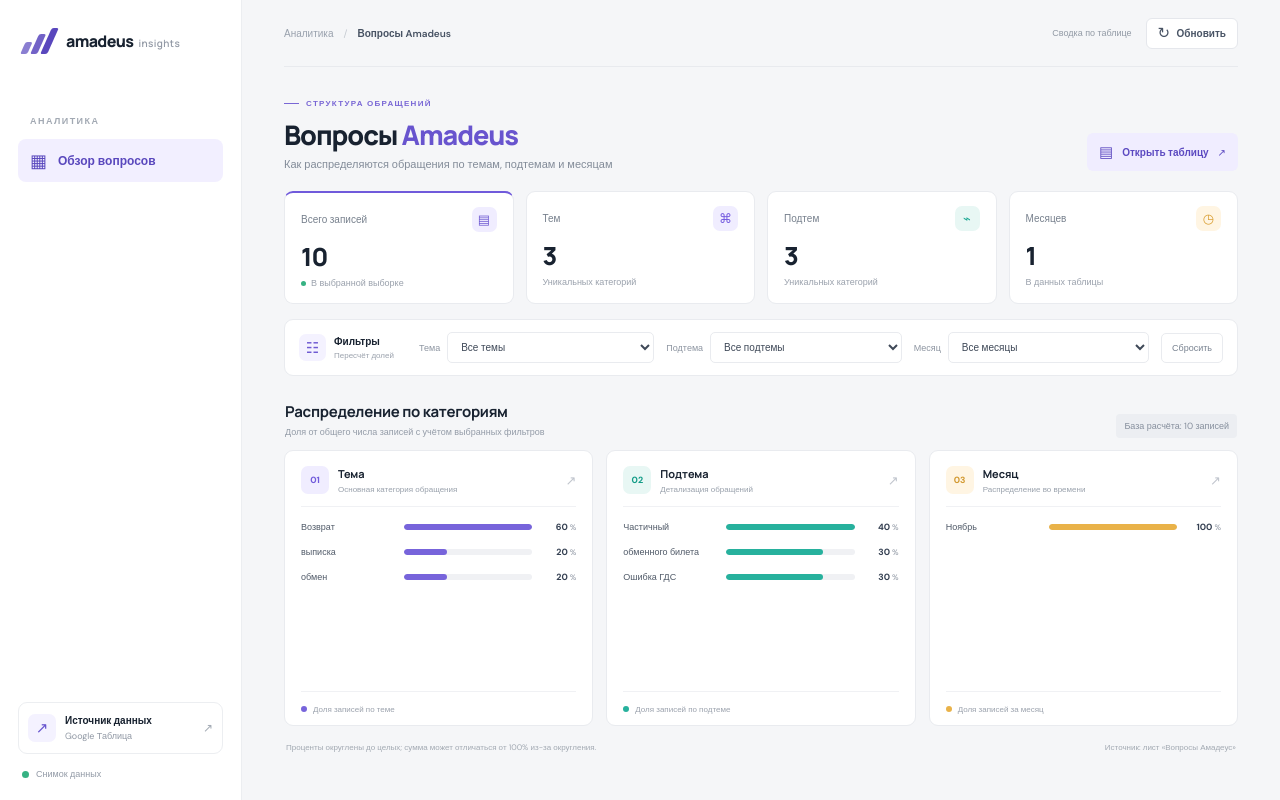
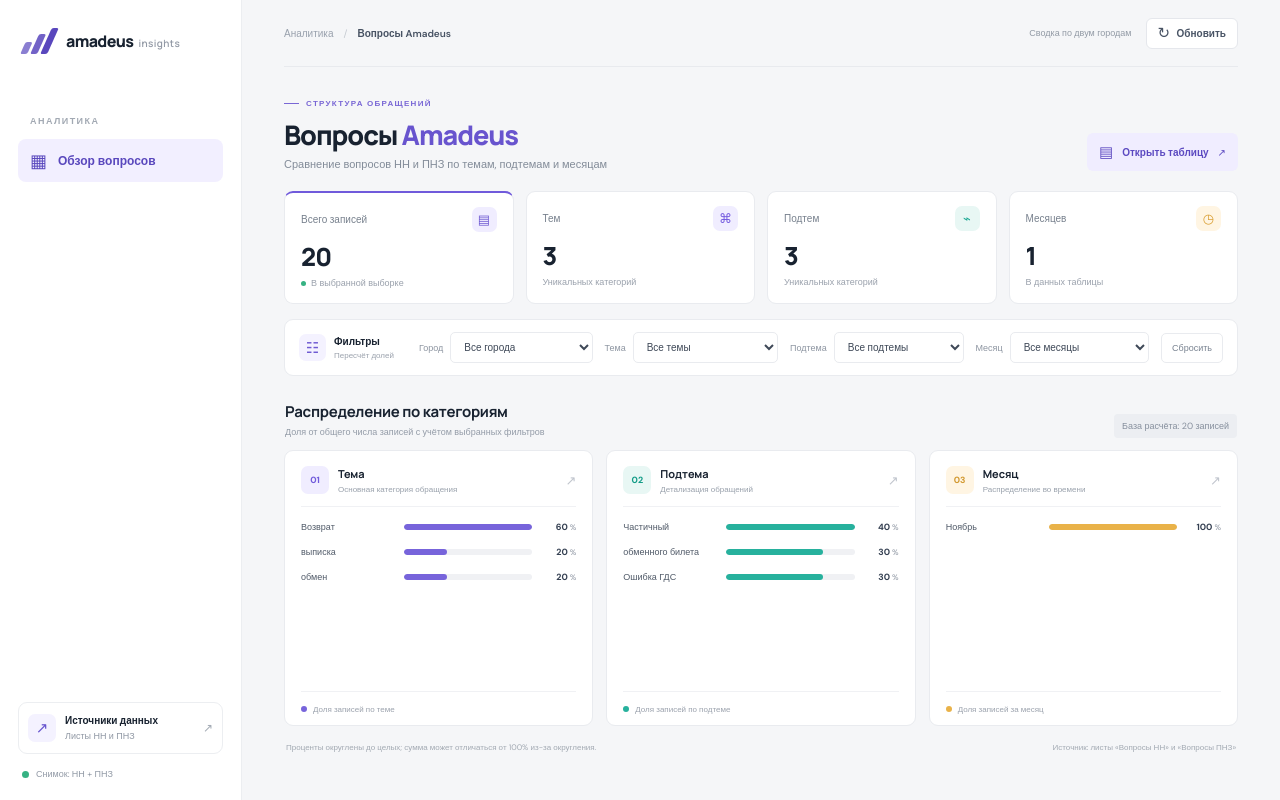
Before and after one commit to liskovickirill-stack/AMADEUS, a plain HTML site: page index.html in a window 1280 px wide. Drawn offline with Linux system fonts and the light colour scheme.

Commit message:
Add files via upload

```diff
--- a/app.js
+++ b/app.js
@@ -1,6 +1,10 @@
 (() => {
-  const CSV_URL = 'https://docs.google.com/spreadsheets/d/1IMoO0p0F0ofnoofchjTbh2s6Oq_qEfliDnTAG7Nuxrc/export?format=csv&gid=0';
-  const SOURCE_URL = 'https://docs.google.com/spreadsheets/d/1IMoO0p0F0ofnoofchjTbh2s6Oq_qEfliDnTAG7Nuxrc/edit?gid=0#gid=0';
+  const SHEETS_URL = 'https://docs.google.com/spreadsheets/d/1IMoO0p0F0ofnoofchjTbh2s6Oq_qEfliDnTAG7Nuxrc';
+  const DATA_SOURCES = [
+    { city: 'НН', gid: '0' },
+    { city: 'ПНЗ', gid: '1635761934' }
+  ];
+  const CITY_NAMES = { 'НН': 'НН · Нижний Новгород', 'ПНЗ': 'ПНЗ · Пенза' };
   // Снимок листа нужен для мгновенного показа и на случай недоступности Google Sheets.
   const fallbackCsv = `Ссылка на чат,Вопрос,Решение,Тема,Подтема,Месяц
 тест,,,Возврат,Ошибка ГДС,Ноябрь
@@ -14,7 +18,7 @@
 тест,,,Возврат,Частичный,Ноябрь
 тест,,,выписка,Ошибка ГДС,Ноябрь`;
   const $ = (selector) => document.querySelector(selector);
-  const selectors = { topic: $('#filter-topic'), subtopic: $('#filter-subtopic'), month: $('#filter-month') };
+  const selectors = { city: $('#filter-city'), topic: $('#filter-topic'), subtopic: $('#filter-subtopic'), month: $('#filter-month') };
   let records = [];
   let toastTimer;
 
@@ -37,7 +41,7 @@
     return rows;
   }
 
-  function readRecords(csv) {
+  function readRecords(csv, city) {
     const rows = parseCsv(csv).filter(row => row.some(cell => cell.trim()));
     if (rows.length < 2) return [];
     const headers = rows[0].map(value => value.trim().toLocaleLowerCase('ru'));
@@ -47,7 +51,8 @@
     return rows.slice(1).map(row => ({
       topic: (row[topicIndex] || '').trim(),
       subtopic: (row[subtopicIndex] || '').trim(),
-      month: (row[monthIndex] || '').trim()
+      month: (row[monthIndex] || '').trim(),
+      city
     })).filter(record => record.topic || record.subtopic || record.month);
   }
 
@@ -57,24 +62,26 @@
     list.forEach(record => { if (record[key]) found.set(normalized(record[key]), record[key]); });
     return [...found.values()].sort((a, b) => a.localeCompare(b, 'ru'));
   }
-  function fillSelect(select, label, values, preserve = true) {
+  function fillSelect(select, label, values, preserve = true, formatLabel = value => value) {
     const previous = preserve ? select.value : '';
     select.replaceChildren(new Option(label, ''));
-    values.forEach(value => select.add(new Option(value, value)));
+    values.forEach(value => select.add(new Option(formatLabel(value), value)));
     select.value = values.find(value => normalized(value) === normalized(previous)) || '';
   }
   function updateFilterOptions() {
-    const topic = selectors.topic.value, subtopic = selectors.subtopic.value, month = selectors.month.value;
-    const topicRows = records.filter(row => (!subtopic || normalized(row.subtopic) === normalized(subtopic)) && (!month || normalized(row.month) === normalized(month)));
-    const subtopicRows = records.filter(row => (!topic || normalized(row.topic) === normalized(topic)) && (!month || normalized(row.month) === normalized(month)));
-    const monthRows = records.filter(row => (!topic || normalized(row.topic) === normalized(topic)) && (!subtopic || normalized(row.subtopic) === normalized(subtopic)));
+    const city = selectors.city.value, topic = selectors.topic.value, subtopic = selectors.subtopic.value, month = selectors.month.value;
+    const cityRows = records.filter(row => (!topic || normalized(row.topic) === normalized(topic)) && (!subtopic || normalized(row.subtopic) === normalized(subtopic)) && (!month || normalized(row.month) === normalized(month)));
+    const topicRows = records.filter(row => (!city || row.city === city) && (!subtopic || normalized(row.subtopic) === normalized(subtopic)) && (!month || normalized(row.month) === normalized(month)));
+    const subtopicRows = records.filter(row => (!city || row.city === city) && (!topic || normalized(row.topic) === normalized(topic)) && (!month || normalized(row.month) === normalized(month)));
+    const monthRows = records.filter(row => (!city || row.city === city) && (!topic || normalized(row.topic) === normalized(topic)) && (!subtopic || normalized(row.subtopic) === normalized(subtopic)));
+    fillSelect(selectors.city, 'Все города', distinctValues('city', cityRows), true, city => CITY_NAMES[city] || city);
     fillSelect(selectors.topic, 'Все темы', distinctValues('topic', topicRows));
     fillSelect(selectors.subtopic, 'Все подтемы', distinctValues('subtopic', subtopicRows));
     fillSelect(selectors.month, 'Все месяцы', distinctValues('month', monthRows));
   }
   function selectedRecords() {
-    const topic = normalized(selectors.topic.value), subtopic = normalized(selectors.subtopic.value), month = normalized(selectors.month.value);
-    return records.filter(row => (!topic || normalized(row.topic) === topic) && (!subtopic || normalized(row.subtopic) === subtopic) && (!month || normalized(row.month) === month));
+    const city = selectors.city.value, topic = normalized(selectors.topic.value), subtopic = normalized(selectors.subtopic.value), month = normalized(selectors.month.value);
+    return records.filter(row => (!city || row.city === city) && (!topic || normalized(row.topic) === topic) && (!subtopic || normalized(row.subtopic) === subtopic) && (!month || normalized(row.month) === month));
   }
   function renderChart(key, containerId, className) {
     const container = $(containerId), list = selectedRecords(), counts = new Map();
@@ -123,22 +130,23 @@
     const toast = $('#toast'); toast.textContent = message; toast.classList.add('show');
     clearTimeout(toastTimer); toastTimer = setTimeout(() => toast.classList.remove('show'), 3500);
   }
-  function setData(csv, live) {
-    records = readRecords(csv);
-    Object.values(selectors).forEach(select => fillSelect(select, select === selectors.topic ? 'Все темы' : select === selectors.subtopic ? 'Все подтемы' : 'Все месяцы', distinctValues(select === selectors.topic ? 'topic' : select === selectors.subtopic ? 'subtopic' : 'month'), false));
+  function setData(datasets, live) {
+    records = datasets.flatMap(({ city, csv }) => readRecords(csv, city));
     updateFilterOptions(); render();
-    $('#sync-status').textContent = live ? 'Синхронизировано' : 'Снимок данных';
-    $('#updated-at').textContent = live ? `Обновлено ${new Intl.DateTimeFormat('ru-RU', { hour: '2-digit', minute: '2-digit' }).format(new Date())}` : 'Сводка по таблице';
+    $('#sync-status').textContent = live ? 'Синхронизированы 2 листа' : 'Снимок: НН + ПНЗ';
+    $('#updated-at').textContent = live ? `Обновлено ${new Intl.DateTimeFormat('ru-RU', { hour: '2-digit', minute: '2-digit' }).format(new Date())}` : 'Сводка по двум городам';
   }
   async function refresh() {
     const button = $('#refresh-button'); button.disabled = true; button.classList.add('loading');
     try {
-      const response = await fetch(CSV_URL, { cache: 'no-store' });
-      if (!response.ok) throw new Error(`HTTP ${response.status}`);
-      const csv = await response.text();
-      const parsed = readRecords(csv);
-      if (!parsed.length) throw new Error('Таблица не содержит записей');
-      setData(csv, true); notify('Данные таблицы обновлены');
+      const datasets = await Promise.all(DATA_SOURCES.map(async ({ city, gid }) => {
+        const response = await fetch(`${SHEETS_URL}/export?format=csv&gid=${gid}`, { cache: 'no-store' });
+        if (!response.ok) throw new Error(`Не удалось загрузить лист ${city}: HTTP ${response.status}`);
+        const csv = await response.text();
+        if (!readRecords(csv, city).length) throw new Error(`Лист ${city} не содержит записей`);
+        return { city, csv };
+      }));
+      setData(datasets, true); notify('Данные листов НН и ПНЗ обновлены');
     } catch (error) {
       $('#sync-status').textContent = 'Снимок данных';
       notify('Не удалось обновить Google Таблицу. Показан последний доступный снимок данных.');
@@ -151,5 +159,5 @@
     Object.values(selectors).forEach(select => { select.value = ''; }); updateFilterOptions(); render();
   });
   $('#refresh-button').addEventListener('click', refresh);
-  setData(fallbackCsv, false);
+  setData(DATA_SOURCES.map(({ city }) => ({ city, csv: fallbackCsv })), false);
 })();
--- a/index.html
+++ b/index.html
@@ -24,7 +24,7 @@
       <div class="sidebar-bottom">
         <div class="source-card">
           <div class="source-icon" aria-hidden="true">↗</div>
-          <div><strong>Источник данных</strong><span>Google Таблица</span></div>
+          <div><strong>Источники данных</strong><span>Листы НН и ПНЗ</span></div>
           <a href="https://docs.google.com/spreadsheets/d/1IMoO0p0F0ofnoofchjTbh2s6Oq_qEfliDnTAG7Nuxrc/edit?gid=0#gid=0" target="_blank" rel="noreferrer" aria-label="Открыть исходную Google Таблицу">↗</a>
         </div>
         <div class="sidebar-foot"><span class="live-dot"></span><span id="sync-status">Данные загружены</span></div>
@@ -44,7 +44,7 @@
         <div>
           <div class="eyebrow"><span class="eyebrow-line"></span> СТРУКТУРА ОБРАЩЕНИЙ</div>
           <h1>Вопросы <span>Amadeus</span></h1>
-          <p>Как распределяются обращения по темам, подтемам и месяцам</p>
+          <p>Сравнение вопросов НН и ПНЗ по темам, подтемам и месяцам</p>
         </div>
         <a class="sheet-link" href="https://docs.google.com/spreadsheets/d/1IMoO0p0F0ofnoofchjTbh2s6Oq_qEfliDnTAG7Nuxrc/edit?gid=0#gid=0" target="_blank" rel="noreferrer"><span class="sheet-link-icon" aria-hidden="true">▤</span> Открыть таблицу <span aria-hidden="true">↗</span></a>
       </section>
@@ -74,6 +74,7 @@
 
       <section class="filters" aria-label="Фильтры">
         <div class="filter-label"><span class="filter-glyph" aria-hidden="true">☷</span><div><strong>Фильтры</strong><span>Пересчёт долей</span></div></div>
+        <label class="filter-control"><span>Город</span><select id="filter-city"><option value="">Все города</option></select></label>
         <label class="filter-control"><span>Тема</span><select id="filter-topic"><option value="">Все темы</option></select></label>
         <label class="filter-control"><span>Подтема</span><select id="filter-subtopic"><option value="">Все подтемы</option></select></label>
         <label class="filter-control"><span>Месяц</span><select id="filter-month"><option value="">Все месяцы</option></select></label>
@@ -103,7 +104,7 @@
         </article>
       </section>
 
-      <footer class="page-footer"><span>Проценты округлены до целых; сумма может отличаться от 100% из-за округления.</span><span>Источник: лист «Вопросы Амадеус»</span></footer>
+      <footer class="page-footer"><span>Проценты округлены до целых; сумма может отличаться от 100% из-за округления.</span><span>Источник: листы «Вопросы НН» и «Вопросы ПНЗ»</span></footer>
       <div class="toast" id="toast" role="status" aria-live="polite"></div>
     </main>
   </div>
```
Also changed, not shown: styles.css.
